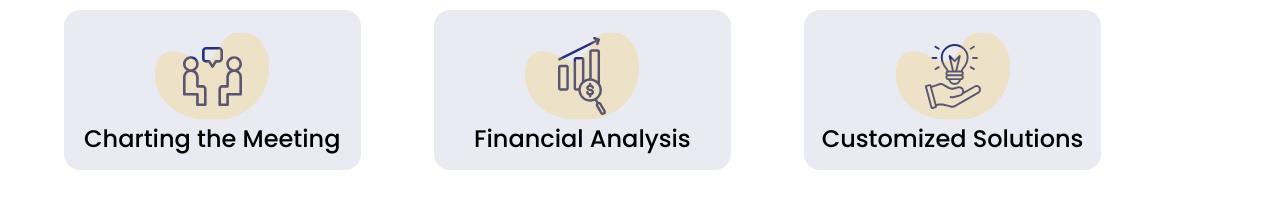
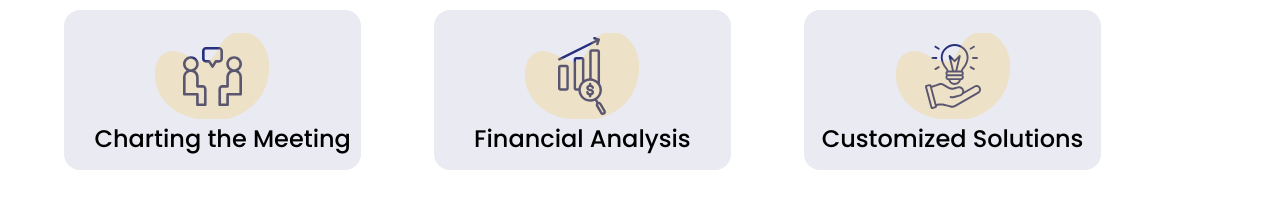
Before and after one commit to Ahsan2519/eCloudss, a React (Create React App) app: page / in a window 1280 px wide. Shown: the part 1780-1989 px from the top of the page. Built offline with nearby package versions, Linux system fonts and the light colour scheme.

Commit message:
Style: Tabfilter style updated

```diff
--- a/src/Components/UI/TabFilter.jsx
+++ b/src/Components/UI/TabFilter.jsx
@@ -56,7 +56,7 @@ const TabFilter = () => {
               ? TabFilterData[activeTab].description
               : "Ensuring compliance, identifying potential risks and providing invaluable insights to guide your strategic decisions and improve operational efficiency."}
           </p>
-          <ul className="flex flex-col md:flex-row md:justify-between  md:mr-[40%] medium:w-[75%]  tab:w-[90%] md:w-full">
+          <ul className="flex flex-col md:flex-row md:justify-between  md:mr-[40%] medium:w-[79%]  tab:w-[90%] md:w-full">
             <li
               className={`text-center bg-[#E9EAF2] mb-3 py-[34px] rounded-[16px] font-[500] text-[16px] leading-[21px] text-black ${
                 isDesktops ? " " : "tab-filter1"
@@ -74,7 +74,7 @@ const TabFilter = () => {
                       alt="Schedule Your Consultation"
                     />
                   </figure>
-                  <span>Charting the Meeting</span>
+                  <span className="md:block md:ml-[7%]">Charting the Meeting</span>
                 </>
               )}
             </li>
```
